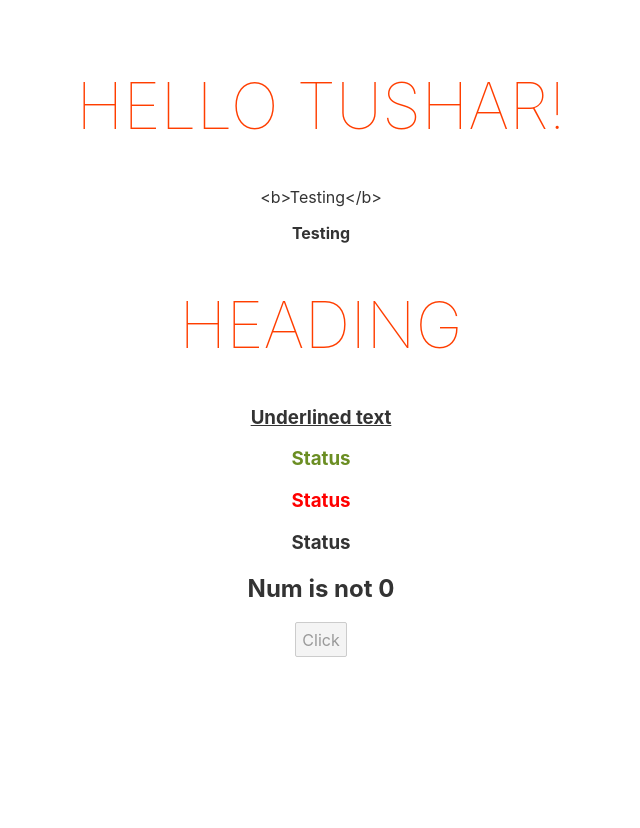
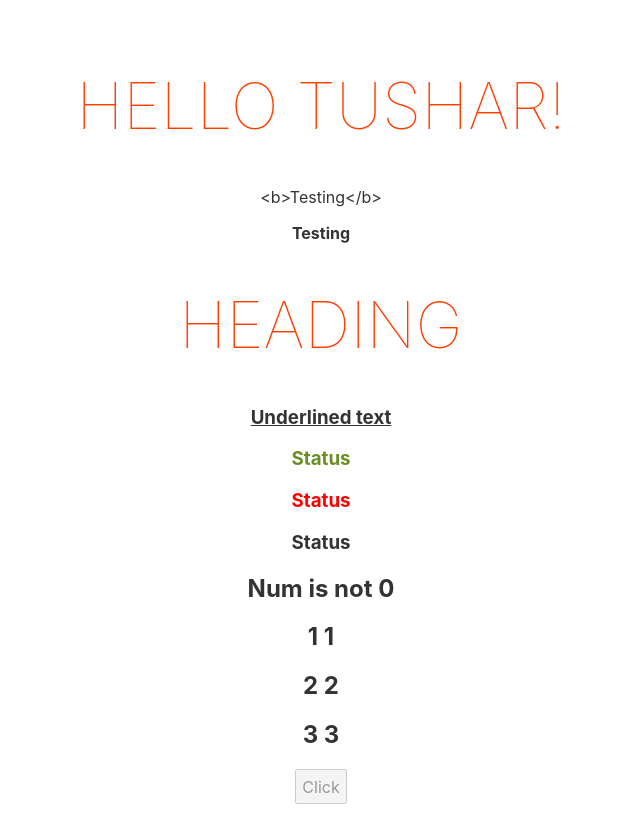
Before and after one commit to tushargarg0987/Hello-Svelte, a Svelte app: page / in a window 1280 px wide. Shown: the whole page, without its empty margins (319-959 px from the left). Before the commit the page ends 800 px from the top, so only its background shows below. Built offline with nearby package versions, Linux system fonts and the light colour scheme.

Commit message:
Interating a list

```diff
--- a/src/App.svelte
+++ b/src/App.svelte
@@ -7,6 +7,12 @@
 	const status = 'success'
 	const isSuccess = false
 	const num = 1
+	const list = ['1','2','3']
+	const fullList = [
+		{first: "hell", last: 'wold'},
+		{first: "hello", last: 'world'},
+		{first: "hel", last: 'wol'},
+	]
 </script>
 
 <main>
@@ -30,6 +36,9 @@
 	{:else}
 		<h2>Num is not 0</h2>
 	{/if}
+	{#each list as num, index}
+		<h2>{index + 1} {num}</h2>
+	{/each}
 
 	<!-- <button disabled={disabled}>Click</button> -->
 	<button {disabled}>Click</button>
```
